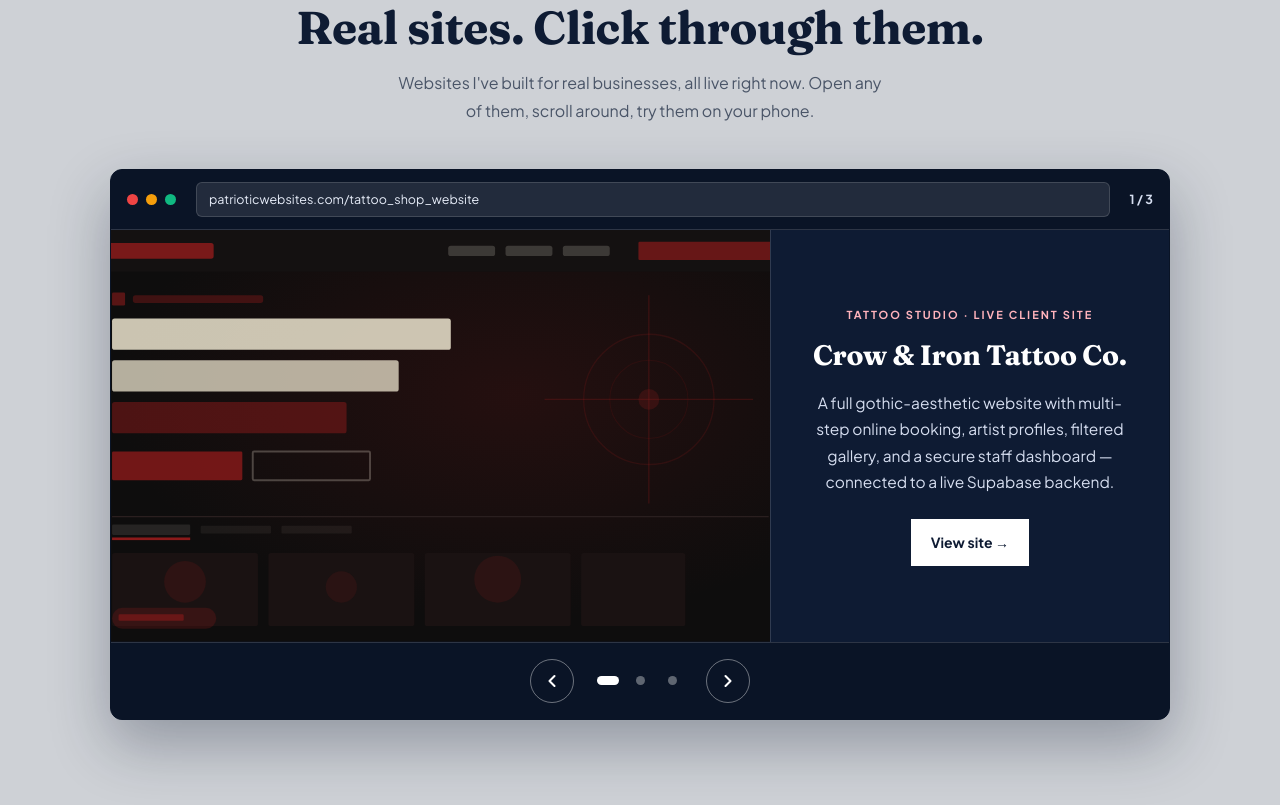
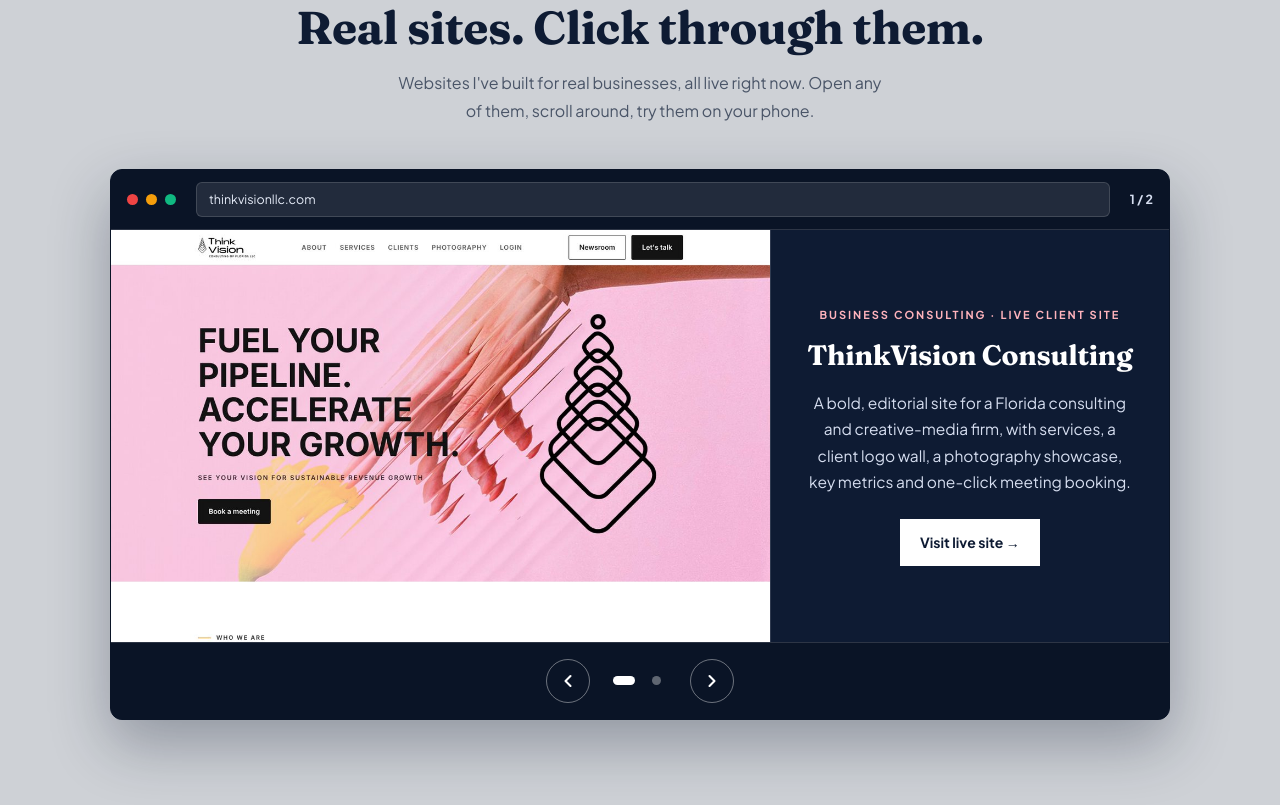
Before and after one commit to Fbrehm1990/patriot_websites, a plain HTML site: page index.html in a window 1280 px wide. Shown: the part 905-1710 px from the top of the page. Drawn offline with nearby package versions, Linux system fonts and the light colour scheme.

Commit message:
Remove Crow & Iron from work showcase

```diff
--- a/index.html
+++ b/index.html
@@ -490,7 +490,7 @@
 <!-- ── STATS ── -->
 <div class="stats-strip">
   <div class="stat"><b>5–9</b><span>Day delivery</span></div>
-  <div class="stat"><b>3</b><span>Live client sites</span></div>
+  <div class="stat"><b>2</b><span>Live client sites</span></div>
   <div class="stat"><b>100%</b><span>You own the files</span></div>
   <div class="stat"><b>Monthly</b><span>Optional care plan — hosting &amp; updates</span></div>
 </div>
@@ -504,68 +504,10 @@
     <div class="showcase" aria-roledescription="carousel" aria-label="Website examples">
       <div class="sc-chrome">
         <span class="sc-dot" style="background:#ef4444"></span><span class="sc-dot" style="background:#f59e0b"></span><span class="sc-dot" style="background:#10b981"></span>
-        <div class="sc-url" id="scUrl">patrioticwebsites.com/tattoo_shop_website</div>
-        <span class="sc-count" id="scCount">1 / 3</span>
+        <div class="sc-url" id="scUrl">thinkvisionllc.com</div>
+        <span class="sc-count" id="scCount">1 / 2</span>
       </div>
       <div class="sc-track" id="scTrack" tabindex="0">
-
-      <!-- TATTOO SHOP — real client work -->
-      <div class="port-card" data-url="patrioticwebsites.com/tattoo_shop_website" style="border-color:rgba(139,26,26,0.4);">
-        <div class="port-img">
-          <svg viewBox="0 0 560 316" xmlns="http://www.w3.org/2000/svg">
-            <rect width="560" height="316" fill="#0e0d0d"/>
-            <radialGradient id="p0g" cx="60%" cy="40%" r="55%"><stop offset="0%" stop-color="#8b1a1a" stop-opacity="0.18"/><stop offset="100%" stop-color="#8b1a1a" stop-opacity="0"/></radialGradient>
-            <rect width="560" height="316" fill="url(#p0g)"/>
-            <!-- nav -->
-            <rect width="560" height="32" fill="#141111"/>
-            <rect x="16" y="10" width="90" height="12" rx="2" fill="#8b1a1a" opacity="0.85"/>
-            <rect x="286" y="12" width="36" height="8" rx="2" fill="rgba(245,235,220,0.18)"/>
-            <rect x="330" y="12" width="36" height="8" rx="2" fill="rgba(245,235,220,0.18)"/>
-            <rect x="374" y="12" width="36" height="8" rx="2" fill="rgba(245,235,220,0.18)"/>
-            <rect x="432" y="9" width="112" height="14" rx="1" fill="#8b1a1a" opacity="0.7"/>
-            <!-- hero -->
-            <rect x="28" y="48" width="10" height="10" rx="1" fill="#8b1a1a" opacity="0.6"/>
-            <rect x="44" y="50" width="100" height="6" rx="2" fill="#8b1a1a" opacity="0.4"/>
-            <rect x="28" y="68" width="260" height="24" rx="2" fill="#f5edd6" opacity="0.82"/>
-            <rect x="28" y="100" width="220" height="24" rx="2" fill="#f5edd6" opacity="0.72"/>
-            <rect x="28" y="132" width="180" height="24" rx="2" fill="#8b1a1a" opacity="0.5"/>
-            <rect x="28" y="170" width="100" height="22" rx="1" fill="#8b1a1a" opacity="0.8"/>
-            <rect x="136" y="170" width="90" height="22" rx="1" fill="none" stroke="rgba(245,235,220,0.25)" stroke-width="1.5"/>
-            <!-- decorative cross/iron motif -->
-            <line x1="440" y1="50" x2="440" y2="210" stroke="#8b1a1a" stroke-width="1" opacity="0.3"/>
-            <line x1="360" y1="130" x2="520" y2="130" stroke="#8b1a1a" stroke-width="1" opacity="0.3"/>
-            <circle cx="440" cy="130" r="50" fill="none" stroke="#8b1a1a" stroke-width="1" opacity="0.2"/>
-            <circle cx="440" cy="130" r="30" fill="none" stroke="#8b1a1a" stroke-width="0.8" opacity="0.15"/>
-            <circle cx="440" cy="130" r="8" fill="#8b1a1a" opacity="0.25"/>
-            <!-- divider -->
-            <line x1="28" y1="220" x2="532" y2="220" stroke="#2a1f1f" stroke-width="1"/>
-            <!-- gallery tabs -->
-            <rect x="28" y="226" width="60" height="8" rx="1" fill="rgba(245,235,220,0.1)"/>
-            <rect x="28" y="236" width="60" height="2" fill="#8b1a1a"/>
-            <rect x="96" y="227" width="54" height="6" rx="1" fill="rgba(245,235,220,0.06)"/>
-            <rect x="158" y="227" width="54" height="6" rx="1" fill="rgba(245,235,220,0.06)"/>
-            <!-- gallery grid -->
-            <rect x="28" y="248" width="112" height="56" rx="2" fill="#1a1212"/>
-            <rect x="148" y="248" width="112" height="56" rx="2" fill="#1a1212"/>
-            <rect x="268" y="248" width="112" height="56" rx="2" fill="#1a1212"/>
-            <rect x="388" y="248" width="80" height="56" rx="2" fill="#1a1212"/>
-            <!-- ink splatter details in gallery cards -->
-            <circle cx="84" cy="270" r="16" fill="#8b1a1a" opacity="0.18"/>
-            <circle cx="204" cy="274" r="12" fill="#8b1a1a" opacity="0.14"/>
-            <circle cx="324" cy="268" r="18" fill="#8b1a1a" opacity="0.16"/>
-            <!-- artist badge -->
-            <rect x="28" y="290" width="80" height="16" rx="8" fill="#8b1a1a" opacity="0.25"/>
-            <rect x="33" y="295" width="50" height="5" rx="1" fill="#8b1a1a" opacity="0.6"/>
-          </svg>
-        </div>
-        <div class="port-body">
-          <span class="port-industry">Tattoo Studio · Live Client Site</span>
-          <h3>Crow &amp; Iron Tattoo Co.</h3>
-          <p>A full gothic-aesthetic website with multi-step online booking, artist profiles, filtered gallery, and a secure staff dashboard — connected to a live Supabase backend.</p>
-          <a href="Tattoo_shop_website.html" target="_blank" class="port-link">View site →</a>
-        </div>
-      </div>
-
 
       <!-- THINKVISION — live client site -->
       <div class="port-card" data-url="thinkvisionllc.com">
```
Also changed, not shown: SiteForge_Dashboard.html (+1 -1 lines).
